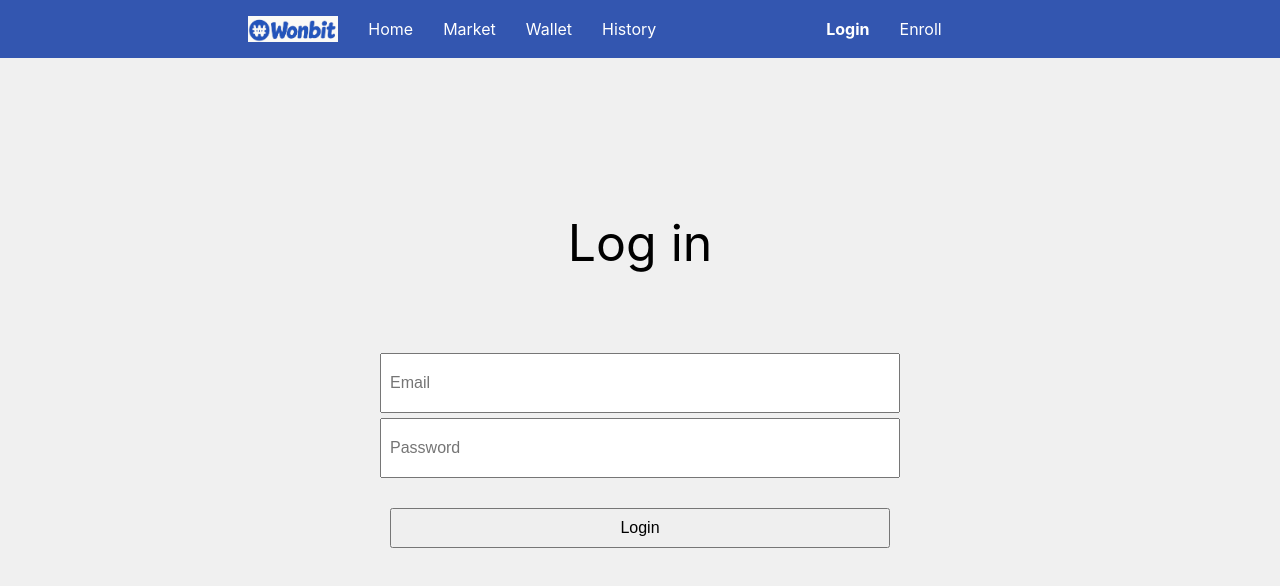
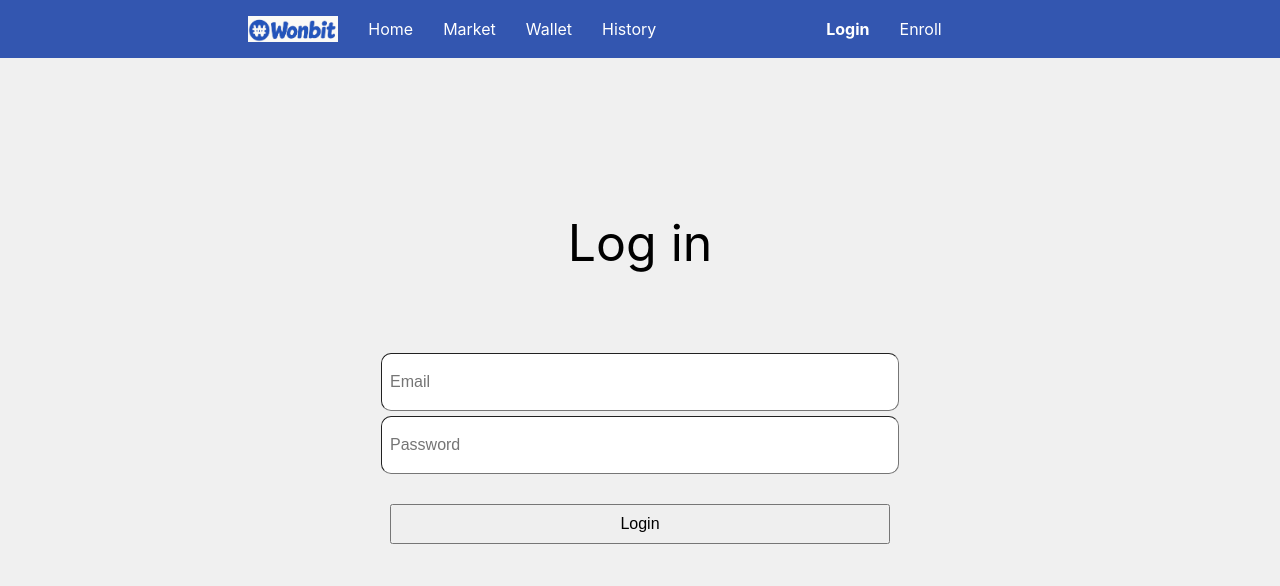
Before and after one commit to fwangdo/wonbit, a React (Create React App) app: page /login in a window 1280 px wide. Shown: the top 586 px of the page. Built offline with nearby package versions, Linux system fonts and the light colour scheme.

Commit message:
feat(login): Add login format

```diff
--- a/src/Routes/Login.tsx
+++ b/src/Routes/Login.tsx
@@ -1,4 +1,6 @@
 import styled from "styled-components";
+import { useState, useEffect } from 'react';
+import { useNavigate } from "react-router-dom";
 
 const Col = styled.div`
     display: flex;
@@ -25,21 +27,41 @@ interface StyledInputProps {
     marginTop?: string;
 }
 
-const StyledInput = styled.input<StyledInputProps>`
+const StyledInput = styled.input.withConfig({
+    shouldForwardProp: (prop) => prop !== "marginTop" // do not forward to html.
+})<StyledInputProps>`
     width: 500px;   // 가로 크기 조절
     height: 40px;   // 세로 크기 조절
     padding: 8px;
     font-size: 16px;
     margin-top: ${(props) => props.marginTop || "20px" };
+    border-radius: 10px;
+    border-width: 1px;
 `
 
 function Login() {
+
+    const [id, setId] = useState("");
+    const [pwd, setPwd ]  = useState("");
+    const navigate = useNavigate();
+
+    function genCatchFunc(elem: React.Dispatch<React.SetStateAction<string>>) {
+        function catchFunc(e: React.ChangeEvent<HTMLInputElement>) {
+            e.preventDefault();
+            elem(e.target.value);
+        };
+        return catchFunc;
+    }
+
+    const changeId = genCatchFunc(setId);
+    const changePwd = genCatchFunc(setPwd);
+
     return (
         <Col>
             Log in
-            <StyledInput placeholder="Email" marginTop="80px"/>
-            <StyledInput placeholder="Password" marginTop="5px"/>
-            <button style={{ marginTop: "30px", ...InputStyle }}>Login</button>
+            <StyledInput onChange={changeId} placeholder="Email" marginTop="80px" />
+            <StyledInput onChange={changePwd} placeholder="Password" marginTop="5px"/>
+            <button style={{ marginTop: "30px", ...InputStyle }} onClick={() => navigate("/")}>Login</button>
         </Col>
     );
 }
```
